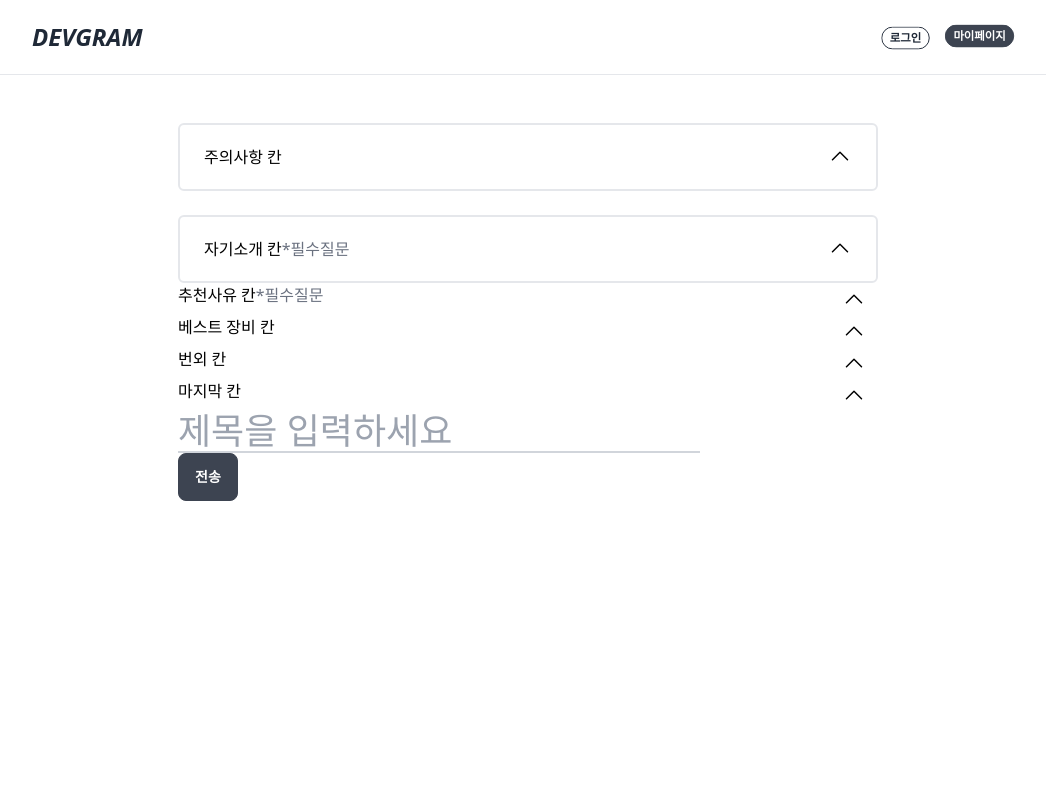
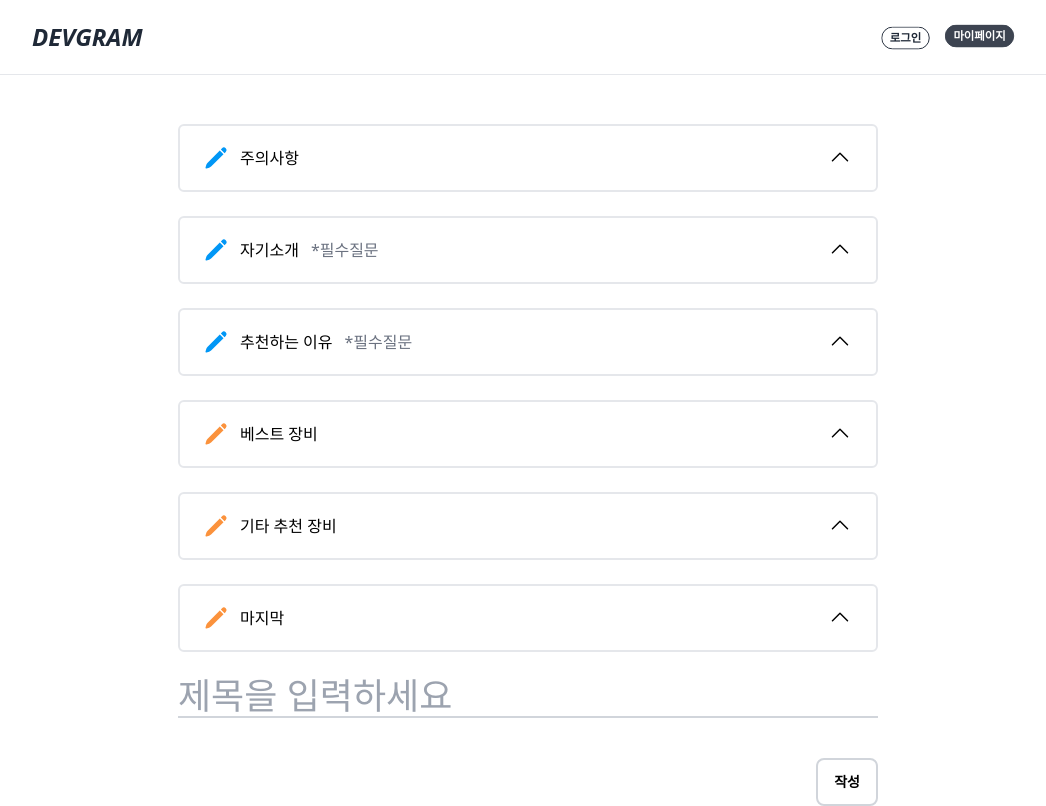
Before and after one commit to minjidev/devgram-frontend, a React (Vite) app: page /feed in a window 1280 px wide. Shown: the whole page, without its empty margins (112-1158 px from the left). Built offline with nearby package versions, Linux system fonts and the light colour scheme.

Commit message:
Add css and Fix mandatory questions

```diff
--- a/src/components/FeedPage/Write/FeedWriteFile.jsx
+++ b/src/components/FeedPage/Write/FeedWriteFile.jsx
@@ -1,16 +1,39 @@
 import { useState } from 'react'
 import { ChevronDownIcon } from '@heroicons/react/24/solid'
+import { PencilIcon } from '@heroicons/react/24/solid'
+import { useEffect } from 'react';
 
-export default function FeedWriteFile({title, mandatory = false, guide, name, value, explain}) {
+export default function FeedWriteFile({title, mandatory = false, guide, name, value, explain, target}) {
   const [open, setOpen] = useState(false);
   const [img, setImg] = useState([])
   const [preview, setPreview] = useState([])
 
+  const [imgInput, setImgInput] = useState(false)
+  const [textInput, setTextInput] = useState(false)
+
+  useEffect(() => {
+    if(imgInput && textInput === true) {
+      target(true)
+    } else {
+      target(false)
+    }
+  }, [imgInput, textInput])
+
   return (
     <div className='border-2 rounded-md mt-6'>
     <div className="flex justify-between title h-16 leading-[64px]">
-        <h2 className='ml-6'>{title}
-        {mandatory === true ? <span className='text-gray-500'>*필수질문</span> : null}
+        <h2 className='ml-6'>
+          <div className="flex">
+            <PencilIcon className={`w-6 h-6 mt-5 mr-3
+            ${mandatory === true ? "text-point-blue"
+            : "text-orange-400"}
+            `}/>
+            <div className="text">
+            {title}
+            {mandatory === true ? <span className='text-gray-500 ml-3'>*필수질문</span>
+            : null}
+            </div>
+          </div>
         </h2>
         <button type="button" className="btn btn-sm block bg-white hover:bg-white border-none mr-3 h-[62px] hover:opacity-50" onClick={() => setOpen(!open)}>
           <ChevronDownIcon className={`w-6 h-6 text-black
@@ -31,7 +54,12 @@ export default function FeedWriteFile({title, mandatory = false, guide, name, va
           <label htmlFor="file" className='absolute w-px h-px -m-px overflow-hidden'>
           이미지 파일 선택
           </label>
-          <input type="file" className='img block' onChange={null} id="file"
+          <input type="file" className='img block' onChange={
+            (e) => e.target.value
+            ? setImgInput(true)
+            : setImgInput(false)
+            }
+            id="file"
           accept="image/jpeg, image/png"/>
           <input type="hidden" name="introImg" value={img}/>
         </div>
@@ -46,6 +74,11 @@ export default function FeedWriteFile({title, mandatory = false, guide, name, va
       placeholder={guide}
       name={name}
       value={value}
+      onChange={
+        (e) => e.target.value
+        ? setTextInput(true)
+        : setTextInput(false)
+        }
       />
       </div>
     </div>
--- a/src/components/FeedPage/Write/FeedWriteList.jsx
+++ b/src/components/FeedPage/Write/FeedWriteList.jsx
@@ -1,5 +1,6 @@
 import { useState } from 'react'
 import { ChevronDownIcon } from '@heroicons/react/24/solid'
+import { PencilIcon } from '@heroicons/react/24/solid'
 
 export default function FeedWriteList({title, mandatory = false}) {
   const [open, setOpen] = useState(false);
@@ -7,7 +8,12 @@ export default function FeedWriteList({title, mandatory = false}) {
   return (
     <div className='border-2 rounded-md'>
     <div className="flex justify-between title h-16 leading-[64px]">
-        <h2 className='ml-6'>{title}
+        <h2 className='ml-6'>
+          <div className="flex">
+            <PencilIcon className={`w-6 h-6 mt-5 mr-3 text-point-blue
+            `}/>
+            {title}
+          </div>
         {mandatory === true ? <span className='text-gray-500'>*필수질문</span> : null}
         </h2>
         <button type="button" className="btn btn-sm block h-[62px] bg-white border-none hover:bg-white hover:opacity-50 mr-3" onClick={() => setOpen(!open)}>
@@ -28,9 +34,9 @@ export default function FeedWriteList({title, mandatory = false}) {
         text-sm
         ${open === true ? 'h-52' : 'h-0'}`}>
         <li>게시물에 비속어 및 운영방침에 맞지 않는 글이 있을 경우 동의없이 삭제될 수 있습니다.</li>
-        <li className='mt-0.5'>공지 2</li>
-        <li className='mt-0.5'>공지 3</li>
-        <li className='mt-0.5'>공지 4</li>
+        <li className='mt-0.5'>글 작성과 이미지 업로드 시, 저작권 침해에 유의 해주세요.</li>
+        <li className='mt-0.5'>장비가 잘 들어난 사진과 함께, 자기소개를 적어주세요.</li>
+        <li className='mt-0.5'>사진 첨부 시 용량은 20MB만큼 지원하고, jpg, png를 지원합니다.</li>
       </ul>
     </div>
   )
--- a/src/components/FeedPage/Write/FeedWriteQue.jsx
+++ b/src/components/FeedPage/Write/FeedWriteQue.jsx
@@ -1,17 +1,37 @@
 import { ChevronDownIcon } from '@heroicons/react/24/solid'
+import { PencilIcon } from '@heroicons/react/24/solid'
+import { useEffect } from 'react';
 import { useState } from 'react'
 
-export default function FeedWriteQue({title, mandatory = false, guide, name, value, explain}) {
+export default function FeedWriteQue({title, mandatory = false, guide, name, value, explain, target}) {
   const [open, setOpen] = useState(false);
 
+  const onChangeAccount = (e) => {
+    if (e.target.value) {
+      target(true)
+    }
+    else {
+      target(false)
+    }
+  };
+
   return (
-    <dlv>
-        <div className="flex justify-between title">
-            <h2>{title}
-            {mandatory === true ? <span className='text-gray-500'>*필수질문</span>
-            : null}
+    <dlv className="block border-2 rounded-md mt-6">
+        <div className="flex justify-between title h-16 leading-[64px]">
+            <h2 className='ml-6 font-medium'>
+              <div className="flex">
+                <PencilIcon className={`w-6 h-6 mt-5 mr-3
+                ${mandatory === true ? "text-point-blue"
+                : "text-orange-400"}
+                `}/>
+                <div className="text">
+                {title}
+                {mandatory === true ? <span className='text-gray-500 ml-3'>*필수질문</span>
+                : null}
+                </div>
+              </div>
             </h2>
-            <button type="button" className="btn btn-sm block bg-white hover:bg-gray-100 border-none" onClick={() => setOpen(!open)}>
+            <button type="button" className="btn btn-sm block bg-white hover:bg-white border-none mr-3 h-[62px] hover:opacity-50" onClick={() => setOpen(!open)}>
                 <ChevronDownIcon className={`w-6 h-6 text-black
                 ${open === true ? 'rotate-0' : 'rotate-180'}
               `}/>
@@ -25,12 +45,17 @@ export default function FeedWriteQue({title, mandatory = false, guide, name, val
           overflow-hidden
           ${open === true ? 'h-96' : 'h-0'}`}>
             <label htmlFor={name + "Input"} className='absolute w-px h-px -m-px overflow-hidden'>
-              {explain} 적는 곳
+              {explain} 을/를 적어주시는 곳
             </label>
             <textarea
             className={`
-            bg-white w-full h-96 focus:outline-0 border-b-2 border-gray-200 text-base
+            bg-white w-full h-96 focus:outline-0 border-gray-200 pl-6 text-sm pr-6
             `}
+            onChange = {
+              mandatory === true
+              ? onChangeAccount
+              : null
+            }
             type="text"
             placeholder={guide}
             name={name}
--- a/src/components/FeedPage/Write/FeedWriteView.jsx
+++ b/src/components/FeedPage/Write/FeedWriteView.jsx
@@ -1,28 +1,66 @@
-import { useState } from 'react'
+import { useEffect, useState } from 'react'
+import tw from "tailwind-styled-components"
 
 import Navigation from '@components/MainPage/Header/Navigation'
-
 import FeedWriteList from '@components/FeedPage/Write/FeedWriteList'
 import FeedWriteQue from '@components/FeedPage/Write/FeedWriteQue'
 import FeedWriteFile from '@components/FeedPage/Write/FeedWriteFile'
+import FeedWriteModal from '@components/FeedPage/Write/FeedWriteModal'
 
 /* 피드 작성페이지 뷰 */
 export default function FeedWriteView() {
+  const Btn = tw.button`
+  text-center
+  btn
+  md:w-22
+  bg-white
+  text-black
+  border-gray-300
+  border-2
+  hover:text-white
+  hover:bg-point-blue
+  hover:border-point-blue
+  `
+  const [modalOpen, setModalOpen] = useState(false)
+
+  /* 필수질문 관리 */
+  const [target1, setTarget1] = useState(false)
+  const [target2, setTarget2] = useState(false)
+
+  function handlerModalBtn() {
+    if (!target1 && !target2) {
+      alert("필수질문을 모두 작성해주세요.")
+    }
+    else if (!target1) {
+      alert("자기소개를 작성해주세요.")
+    }
+    else if (!target2) {
+      alert("추천하는 이유를 작성해주세요.")
+    }
+    else {
+      setModalOpen(!modalOpen)
+    }
+  }
+
   return (
-    <>
+    <dlv>
+    {modalOpen ? <div className="fixed w-full h-full bg-black z-40 opacity-70"></div> : null}
     <Navigation />
     <div className='text-black mt-12'>
       <div className="m-auto w-[700px]">
-      <form action="http://localhost:3001/board" method="post">
+      <iframe src="#" name="iframe" className='w-px h-px border-0 invisible'></iframe>
+      <form action="http://localhost:3001/board" method="post" target="iframe">
         {/* 공지 */}
         <div className="notice">
-          <FeedWriteList title="주의사항 칸"/>
+          <FeedWriteList title="주의사항"/>
         </div>
 
         {/* 자기소개와 사진 */}
         <div className="intro">
-          <FeedWriteFile title="자기소개 칸" mandatory={true} guide="자기소개를 입력해주세요 (블로그, SNS, 깃헙주소 등을 적으셔도 됩니다)" name="intro"
-          explain="자기소개"/>
+          <FeedWriteFile title="자기소개" mandatory={true} guide="자기소개를 입력 해주세요 (블로그, SNS, 깃헙주소 등을 적으셔도 됩니다)" name="intro"
+          explain="자기소개"
+          target={setTarget1}
+          />
         </div>
 
         {/* 장비 선택 */}
@@ -32,41 +70,44 @@ export default function FeedWriteView() {
 
         {/* 추천 사유 */}
         <div className="recommend">
-            <FeedWriteQue title="추천사유 칸" mandatory={true} guide="이 장비를 사용하는 특별한 이유들을 적어주세요!" name="recommend"
-            explain="장비를 추천하는 이유"/>
+            <FeedWriteQue title="추천하는 이유" mandatory={true} guide="추천한 장비에 대한 장점을 적어주세요, 가성비나 외형, 기능 등을 자유롭게 적어주시면 됩니다." name="recommend"
+            explain="장비를 추천하는 이유"
+            target={setTarget2}
+            />
         </div>
 
         {/* 가장 베스트 아이템을 꼽자면 (이유와 함께) */}
         <div className="best">
-          <FeedWriteQue title="베스트 장비 칸" guide="타 장비와 차별화 된 특별한 점 (ex 가격, 성능) 을 적어주세요!" name="best" explain="베스트 장비 하나 골라서"/>
+          <FeedWriteQue title="베스트 장비" guide="추천한 장비중 하나를 골라, 타 장비와 차별화 된 장점을 적어주세요." name="best" explain="하나의 베스트 장비를 이유와 함께"/>
         </div>
 
         {/* 그 외에 추천할만한 보조 장비가 있는지 */}
         <div className="etc">
-        <FeedWriteQue title="번외 칸" guide="추천해주신 장비와 같이 사용하면 좋을 보조 장비 등을 적어주시고, 사유도 곁들여주시면 좋아요." name="etc" explain="추천할만한 보조장비들"/>
+        <FeedWriteQue title="기타 추천 장비" guide="위에선 선택하지 않았지만 추천할만한 장비들을 적어주세요, 추천 장비와 어울리는 보조장비를 적어주셔도 좋습니다." name="etc" explain="추천할만한 보조장비들"/>
         </div>
 
         {/* 마지막으로 적고 싶은 내용 */}
         <div className="last">
-          <FeedWriteQue title="마지막 칸" guide="마지막으로 적으실 말을 자유롭게 작성해주세요." name="last" explain="마지막으로 적을 내용"/>
+          <FeedWriteQue title="마지막" guide="마지막으로 적으실 말을 자유롭게 작성해주세요." name="last" explain="마지막으로 자유롭게 내용"/>
         </div>
 
         {/* 제목 */}
-        <div className="title">
+        <div className="title mt-6">
           <label htmlFor="titleInput" className='absolute w-px h-px -m-px overflow-hidden'>
             제목입력하는 창
           </label>
-          <input type="text" className='text-4xl bg-white outline-none border-b-2 border-gray-300' placeholder='제목을 입력하세요'
+          <input type="text" className='text-4xl bg-white outline-none border-b-2 border-gray-300 w-full' placeholder='제목을 입력하세요'
           name="title"
           id="titleInput"
           />
         </div>
-
-        <button type="submit" formMethod="POST" className='btn'>전송</button>
+        <div className="btn-box flex flex-row-reverse mt-10">
+          <Btn onClick={handlerModalBtn} type="button">작성</Btn>
+          {modalOpen === true ? <FeedWriteModal setModalOpen={setModalOpen}/> : null}
+        </div>
         </form>
       </div>
     </div>
-
-    </>
+    </dlv>
   )
 }
```
